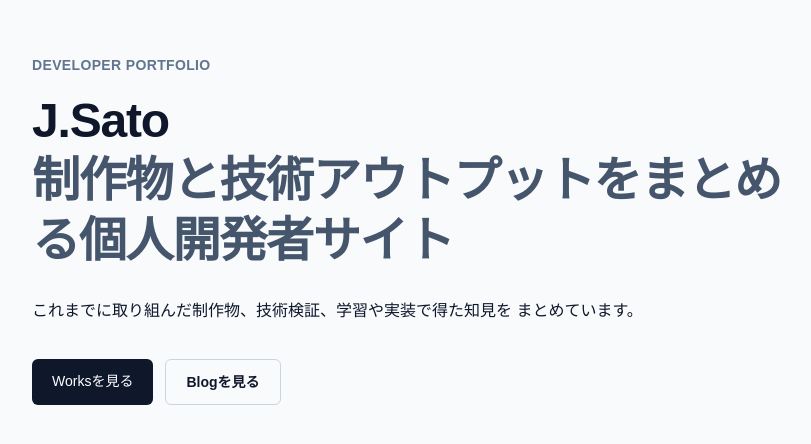
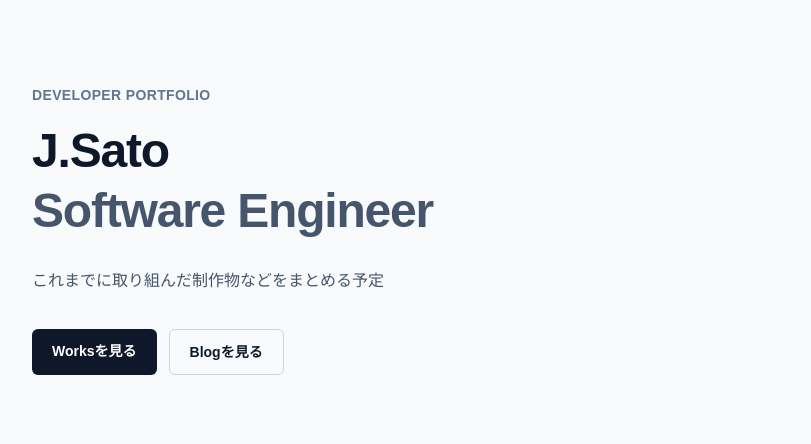
Before and after one commit to junpzero/developer-site, a Next.js app: page / in a window 1280 px wide. Shown: the part 170-614 px from the top of the page, without its empty margins (120-931 px from the left). Built offline with nearby package versions, Linux system fonts and the light colour scheme.

Commit message:
refactor: コード修正

```diff
--- a/src/app/page.tsx
+++ b/src/app/page.tsx
@@ -1,38 +1,30 @@
 export default function Home() {
   return (
     <main className="min-h-screen bg-slate-50 text-slate-900">
-        <section className="mx-auto flex min-h-screen max-w-5xl flex-col
-  justify-center px-6 py-20">
+      <section className="mx-auto flex min-h-screen max-w-5xl flex-col justify-center px-6 py-20">
         <p className="mb-4 text-sm font-semibold uppercase tracking-wide text-slate-500">
           Developer Portfolio
         </p>
 
-          <h1 className="max-w-3xl text-4xl font-bold leading-tight
-  tracking-tight sm:text-5xl">
+        <h1 className="max-w-3xl text-4xl font-bold leading-tight tracking-tight sm:text-5xl">
           J.Sato
-            <span className="block text-slate-600">
-              制作物と技術アウトプットをまとめる個人開発者サイト
-            </span>
+          <span className="block text-slate-600">Software Engineer</span>
         </h1>
 
-          <p className="mt-6 max-w-2xl text-base leading-8 text-slate-
-  600">
-            これまでに取り組んだ制作物、技術検証、学習や実装で得た知見を
-            まとめています。
+        <p className="mt-6 max-w-2xl text-base leading-8 text-slate-600">
+          これまでに取り組んだ制作物などをまとめる予定
         </p>
 
         <div className="mt-8 flex flex-wrap gap-3">
           <a
             href="/works"
-                className="rounded-md bg-slate-900 px-5 py-3 text-sm font-
-  semibold text-white transition hover:bg-slate-700"
+            className="rounded-md bg-slate-900 px-5 py-3 text-sm font-semibold text-white transition hover:bg-slate-700"
           >
             Worksを見る
           </a>
           <a
             href="/blog"
-                className="rounded-md border border-slate-300 px-5 py-3
-  text-sm font-semibold text-slate-900 transition hover:bg-white"
+            className="rounded-md border border-slate-300 px-5 py-3 text-sm font-semibold text-slate-900 transition hover:bg-white"
           >
             Blogを見る
           </a>
```
Lines whose indentation alone changed are shown as unchanged.
